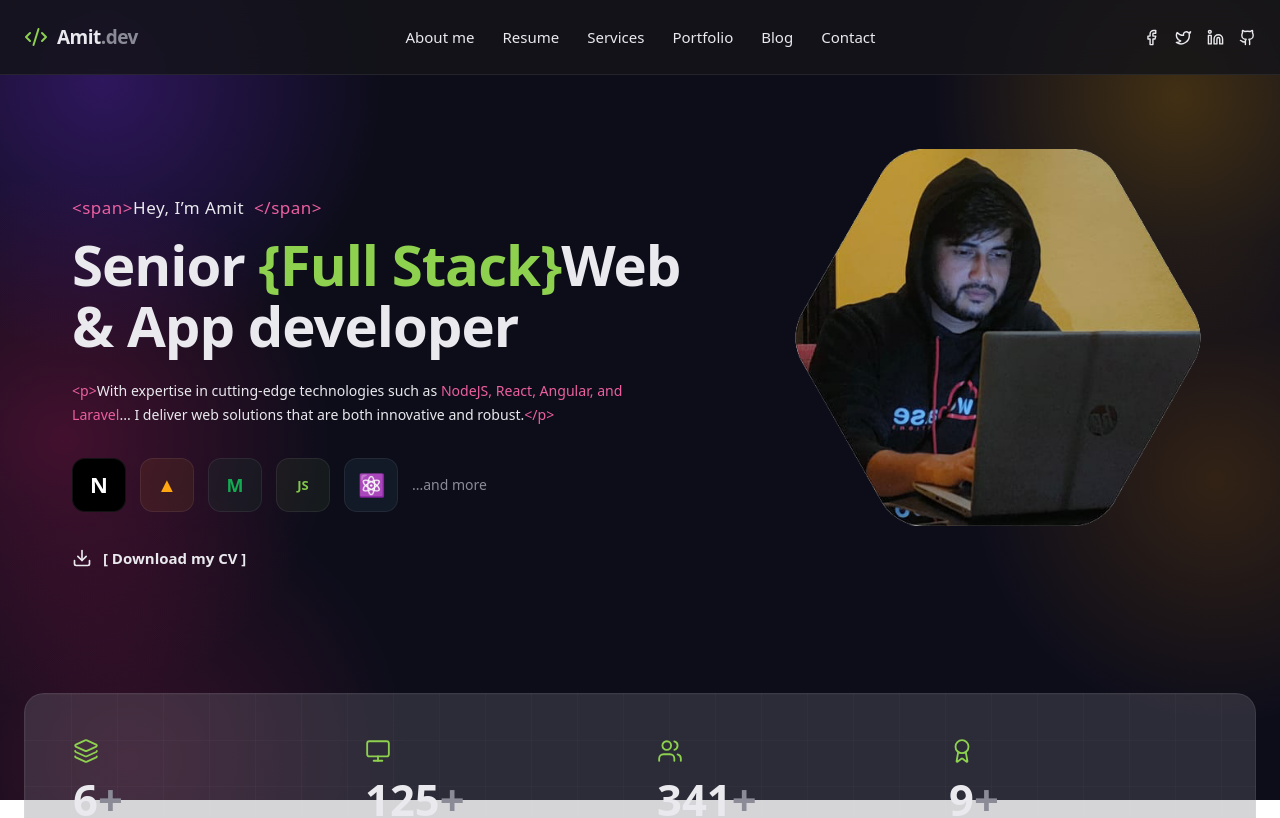
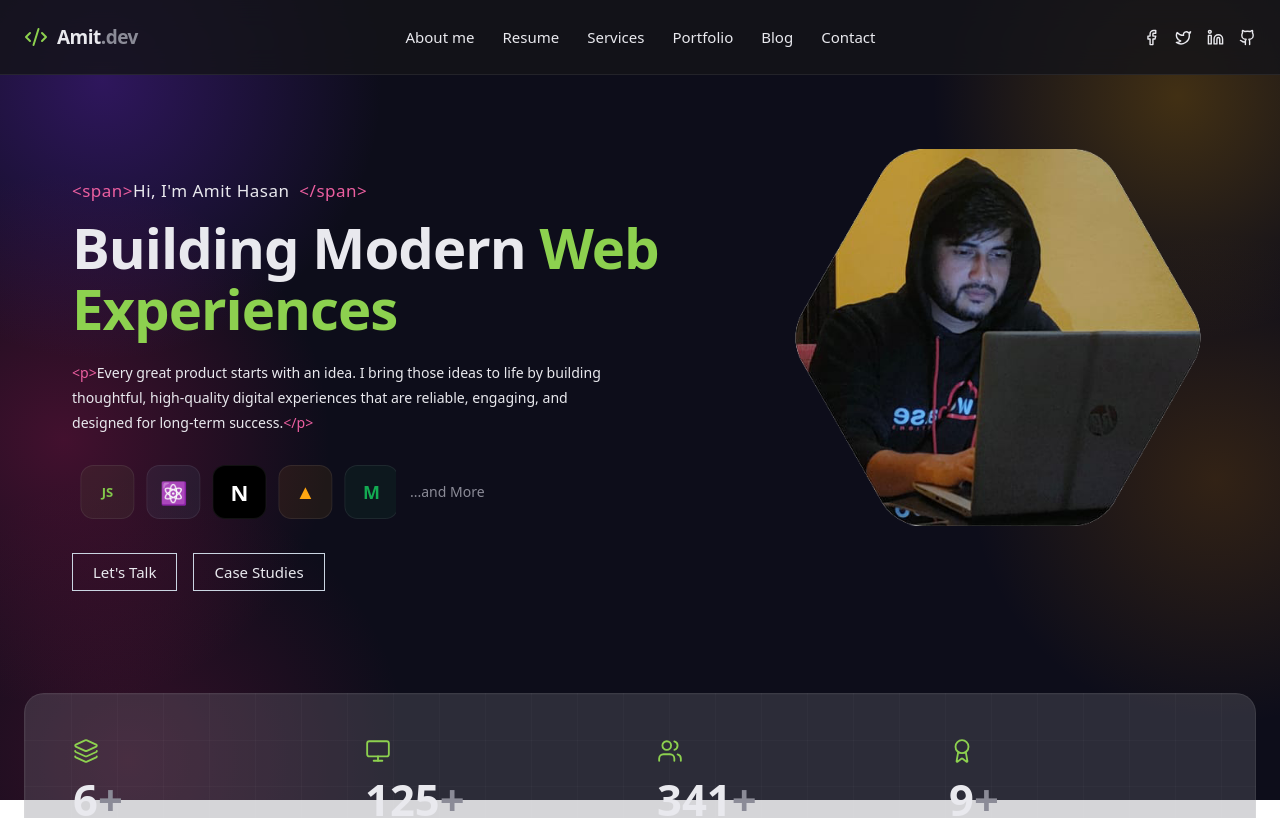
Before and after one commit to coderamit01/portfolio, a Next.js app: page / in a window 1280 px wide. Shown: the top 818 px of the page. Built offline with nearby package versions, Linux system fonts and the light colour scheme; a web font is replaced by a local one.

Commit message:
update hero section content

```diff
--- a/package.json
+++ b/package.json
@@ -10,10 +10,12 @@
   },
   "dependencies": {
     "framer-motion": "^11.18.0",
+    "lenis": "^1.3.25",
     "lucide-react": "^0.473.0",
     "next": "^16.2.11",
     "react": "19.2.8",
-    "react-dom": "19.2.8"
+    "react-dom": "19.2.8",
+    "react-fast-marquee": "^1.6.5"
   },
   "devDependencies": {
     "@tailwindcss/postcss": "^4.0.0",
--- a/src/app/layout.tsx
+++ b/src/app/layout.tsx
@@ -1,6 +1,7 @@
 import type { Metadata } from "next";
 import { JetBrains_Mono } from "next/font/google";
 import "./globals.css"
+import ReactLenis from "lenis/react";
 
 const jetbrainsMono = JetBrains_Mono({
   subsets: ["latin"],
@@ -38,7 +39,13 @@ export default function RootLayout({
       <head>
       </head>
       <body className={`${jetbrainsMono.variable} relative`}>
-        {children}
+        <ReactLenis root options={{
+          duration: 1.0,
+          smoothWheel:true,
+          syncTouch: false
+        }}>
+          {children}
+        </ReactLenis>
       </body>
     </html>
   );
--- a/src/components/home/Hero.tsx
+++ b/src/components/home/Hero.tsx
@@ -1,46 +1,12 @@
 "use client";
-
-import { useEffect, useState } from "react";
 import { motion } from "framer-motion";
 import { Download } from "lucide-react";
 import { HERO_ROLES } from "@/src/lib/data";
-import { GlowEdge } from "@/src/components/ui/GlowEdge";
 import { fadeRight, fadeLeft, viewportOnce } from "@/src/lib/animations";
 import amitImage from "@/src/assets/amit.png";
+import Image from "next/image";
+import Marquee from "react-fast-marquee";
 
-/** Typewriter that types, pauses, deletes, then advances to the next role. */
-function useTypewriter(words: string[]) {
-  const [text, setText] = useState(words[0] ?? "");
-
-  useEffect(() => {
-    let word = 0;
-    let char = words[0]?.length ?? 0;
-    let deleting = false;
-    let timer: ReturnType<typeof setTimeout>;
-
-    const tick = () => {
-      const current = words[word];
-      char += deleting ? -1 : 1;
-      setText(current.slice(0, char));
-
-      let delay = deleting ? 55 : 110;
-      if (!deleting && char === current.length) {
-        deleting = true;
-        delay = 1500;
-      } else if (deleting && char === 0) {
-        deleting = false;
-        word = (word + 1) % words.length;
-        delay = 350;
-      }
-      timer = setTimeout(tick, delay);
-    };
-
-    timer = setTimeout(tick, 1600);
-    return () => clearTimeout(timer);
-  }, [words]);
-
-  return text;
-}
 
 const TECH_TILES = [
   { node: "N", bg: "#000", color: "#fff", size: "text-[22px]" },
@@ -71,80 +37,64 @@ const TECH_TILES = [
 ];
 
 export function Hero() {
-  const typed = useTypewriter(HERO_ROLES);
-
   return (
     <section
       id="about"
-      className="relative mt-[26px] scroll-mt-[94px] overflow-hidden   p-12"
+      className="relative mt-6.5 scroll-mt-23.5 overflow-hidden   p-12"
     >
       <span id="top" className="absolute -top-24" />
-      <div className="flex flex-wrap items-center gap-[54px]">
+      <div className="flex flex-wrap items-center gap-13.5">
         <motion.div
           variants={fadeRight}
           initial="hidden"
           whileInView="visible"
           viewport={viewportOnce}
-          className="min-w-[300px] flex-1 basis-[380px]"
+          className="min-w-75 flex-1 basis-95"
         >
-          <p className="mb-[14px] text-[clamp(15px,1.4vw,17px)] tracking-[0.5px] text-pink">
+          <p className="mb-3.5 text-[clamp(15px,1.4vw,17px)] tracking-[0.5px] text-pink">
             {"<span>"}
-            <span className="text-text">Hey, I&rsquo;m Amit</span>
+            <span className="text-text">Hi, I'm Amit Hasan</span>
             <span className="animate-blink text-accent">|</span>
             {"</span>"}
           </p>
-          <h1 className="mb-[22px] text-[clamp(34px,4.4vw,58px)] font-extrabold leading-[1.08] tracking-[-1px]">
-            Senior{" "}
-            <span className="text-accent">
-              {"{"}
-              {typed}
-              {"}"}
-            </span>
-            Web &amp; App developer
-            <span className="animate-blink text-accent">_</span>
+          <h1 className="mb-5.5 text-[clamp(34px,4.4vw,58px)] font-extrabold leading-[1.08] tracking-[-1px]">
+            Building Modern
+            <span className="text-accent"> Web Experiences</span>
           </h1>
-          <p className="mb-[30px] max-w-[560px] text-[clamp(13px,1.1vw,15px)] leading-[1.75] text-text">
-            <span className="text-pink">{"<p>"}</span>With expertise in
-            cutting-edge technologies such as{" "}
-            <span className="text-pink">
-              NodeJS, React, Angular, and Laravel
-            </span>
-            ... I deliver web solutions that are both innovative and robust.
+          <p className="mb-7.5 max-w-140 text-[clamp(13px,1.1vw,15px)] leading-[1.75] text-text">
+            <span className="text-pink">{"<p>"}</span>
+            Every great product starts with an idea. I bring those ideas to life by building thoughtful, high-quality digital experiences that are reliable, engaging, and designed for long-term success.
             <span className="text-pink">{"</p>"}</span>
           </p>
 
-          <div className="mb-[34px] flex flex-wrap items-center gap-[14px]">
+          <div className="mb-8.5 flex items-center gap-3.5">
+            <Marquee speed={30} delay={0} className="flex-1">
               {TECH_TILES.map((tile, i) => (
-              <motion.div
+                <div
                   key={i}
-                whileHover={{ y: -5 }}
-                className={`flex h-[54px] w-[54px] items-center justify-center rounded-[13px] border border-border font-extrabold ${tile.size}`}
+                  className={`flex h-13.5 w-13.5 items-center justify-center rounded-[13px] border border-border font-extrabold me-3 ${tile.size}`}
                   style={{ background: tile.bg, color: tile.color }}
                 >
                   {tile.node}
-              </motion.div>
+                </div>
               ))}
-            <span className="text-sm text-muted">...and more</span>
+            </Marquee>
+            <span className="text-sm text-muted flex-1">...and More</span>
           </div>
 
-          <motion.a
-            href="#"
-            whileHover={{ gap: 16 }}
-            className="inline-flex items-center gap-[11px] text-[15px] font-semibold text-accent"
-          >
-            <Download size={20} />[ Download my CV ]
-          </motion.a>
+          <div className="flex items-center gap-4">
+            <button className="border border-slate-300 py-1.5 px-5 cursor-pointer" role="button">{`Let's Talk`}</button>
+            <button className="border border-slate-300 py-1.5 px-5 cursor-pointer" role="button">{`Case Studies`}</button>
+          </div>
         </motion.div>
-        {/* Hexagon avatar */}
         <motion.div
           variants={fadeLeft}
           initial="hidden"
           whileInView="visible"
           viewport={viewportOnce}
-          className="relative mx-auto h-[470px] w-full max-w-[420px] flex-none"
-        >
+          className="relative mx-auto h-117.5 w-full max-w-105 flex-none">
           <div>
-            <img src={amitImage.src} alt="Amit Hasan Profile Image" />
+            <Image src={amitImage} className="h-full w-full" alt="Amit Hasan Profile Image" height={100} width={100} />
           </div>
         </motion.div>
       </div>
```
Also changed, not shown: src/app/globals.css (+12 -6 lines), 1 other file (tests, documents, lock files or other folders). Lines whose indentation alone changed are shown as unchanged.
